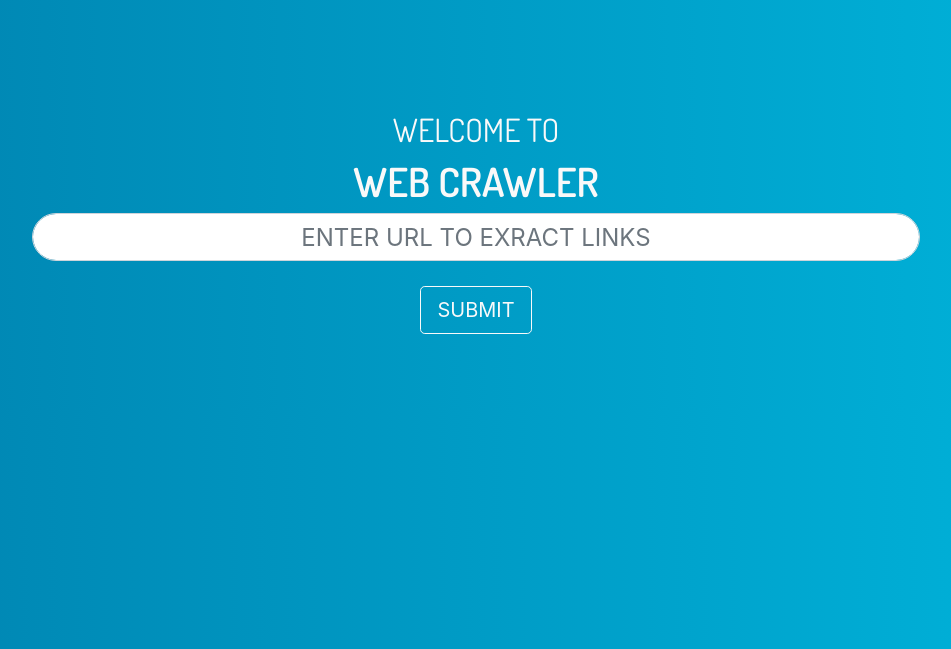
After one commit to harshareddy794/Web-scanner, a Flask app: template templates/spyder.html in a window 1280 px wide. The commit adds this page. Shown: the top 649 px of the page, without its empty margins (164-1115 px from the left). Run offline with Flask 2, Linux system fonts and the light colour scheme; the template is opened without the code that fills it, so the values that code supplies are empty; some libraries are stand-ins or nearby versions.

Commit message:
Add files via upload

```diff
--- a/app.py
+++ b/app.py
@@ -1,10 +1,11 @@
 from flask import Flask, render_template
 from spyder import crawler
+
 app = Flask(__name__)
 
 @app.route('/')
 def home():
-    return crawler('https://www.sathyabama.ac.in')
+    return render_template('index.html')
 
 @app.route('/portscanner')
 def scan():
@@ -12,7 +13,14 @@ def scan():
 
 @app.route('/spyder')
 def spyder():
-    return 'This is web spyder page'
+    return render_template('spyder.html')
+    # data=opt
+
+@app.route('/spyder-result',methods = ['POST'])
+def spyder_result():
+       if request.method == 'POST':
+           result = request.form
+           return result
 
 if __name__ == '__main__':
    app.run()
--- a/spyder.py
+++ b/spyder.py
@@ -18,8 +18,8 @@ def crawler(url):
         for tag in tags:
                 if tag.has_attr('href'):
                     links.append(tag['href'])
-        print(links)
-        return 'No error'
+        return(links)
+
     except:
         #Check if any errors
         return 'Please check the URL properly'
--- /dev/null
+++ b/static/style.css
@@ -0,0 +1,84 @@
+body{
+    height: 100%;
+    widows: 100%;
+    background: #00B4DB;  /* fallback for old browsers */
+    background: -webkit-linear-gradient(to right, #0083B0, #00B4DB);  /* Chrome 10-25, Safari 5.1-6 */
+    background: linear-gradient(to right, #0083B0, #00B4DB); /* W3C, IE 10+/ Edge, Firefox 16+, Chrome 26+, Opera 12+, Safari 7+ */
+    color: #f9f9f9;
+    text-align: center;
+}
+.home{
+    margin-top: 15%;
+    text-align: center ;
+}
+
+.home h2,h1{
+    font-weight: 600;
+    text-transform:uppercase;
+    font-family: 'Dosis', sans-serif;
+}
+.home h2{
+    font-weight: 400;
+}
+
+a{
+    margin-top: 25px;
+}
+
+.container p{
+    position: fixed;
+    bottom: 15px;
+    width: 100%;
+    margin-left: -10%;
+}
+
+/* Spyder page css */
+
+.spyder{
+    padding-top: 10%;
+    text-align: center;
+}
+
+.spyder h2,h1{
+    font-weight: 600;
+    text-transform:uppercase;
+    font-family: 'Dosis', sans-serif;
+}
+
+.spyder h2{
+    font-weight: 400;
+}
+
+.spyder .form-control{
+    height: 3rem;
+    font-size: 1.5rem;
+    text-transform: uppercase;
+    font-weight: 400;
+    text-align: center;
+    width: 80%;
+    margin-left: 10%;
+    border-radius: 25px;
+}
+
+.spyder .btn{
+    margin-top: 25px;
+
+}
+
+.spyder .values{
+    margin-top:75px ;
+    color: #fff;
+}
+
+.spyder .val{
+    margin-bottom: 25px;
+    width: 80%;
+    margin-left: 10%;
+    border-radius: 25px;
+    padding: 10px 5px;
+    border: 1px solid #f9f9f9;
+}
+
+.spyder .val h4{
+    font-weight: 400;
+}
--- /dev/null
+++ b/templates/spyder.html
@@ -0,0 +1,30 @@
+<!DOCTYPE html>
+<html lang="en">
+<head>
+    <meta charset="UTF-8">
+    <meta name="viewport" content="width=device-width, initial-scale=1.0">
+    <title>Document</title>
+    <link href="https://fonts.googleapis.com/css2?family=Dosis:wght@400;600&display=swap" rel="stylesheet">
+    <link rel="stylesheet" href="https://stackpath.bootstrapcdn.com/bootstrap/4.5.2/css/bootstrap.min.css" integrity="sha384-JcKb8q3iqJ61gNV9KGb8thSsNjpSL0n8PARn9HuZOnIxN0hoP+VmmDGMN5t9UJ0Z" crossorigin="anonymous">
+    <link rel="stylesheet" href="{{ url_for('static', filename = 'style.css') }}">
+</head>
+<body>
+    <div class="container">
+        <div class="spyder">
+            <h2>Welcome to</h2>
+            <h1>WEB CRAWLER</h1>
+            <div class="form-group">
+                <input class="form-control" type="text" name="" placeholder="Enter URL to exract links">
+                <input type="submit" class="btn btn-outline-light btn-lg" value="SUBMIT">
+            </div>
+            <div class="values">
+                {% for val in data%}
+                <div class="val">
+                    <h4>{{ val }}</h4>
+                </div>
+                {% endfor %}
+            </div>
+        </div>
+    </div>
+</body>
+</html>
```
Also changed, not shown: templates/index.html (+19 -2 lines), test/f.html (added, +11 -0 lines), test/style.css (added, +36 -0 lines).
